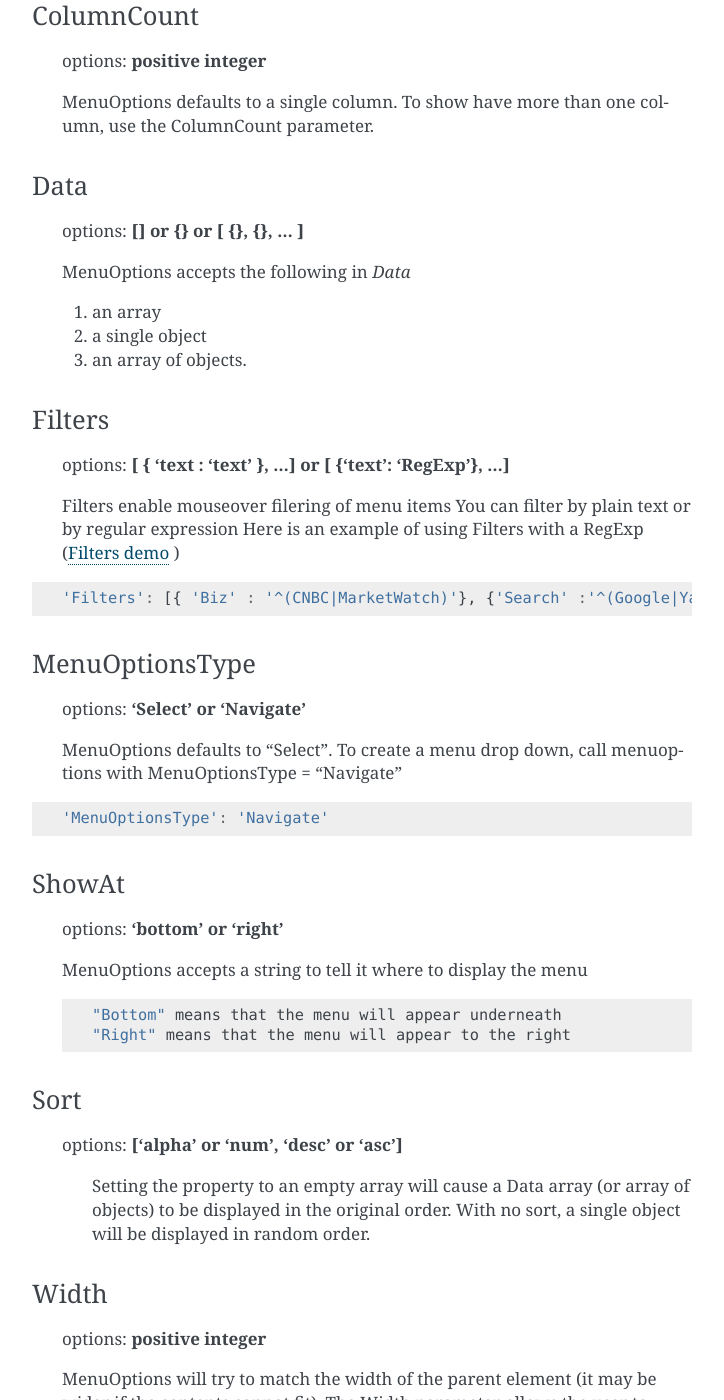
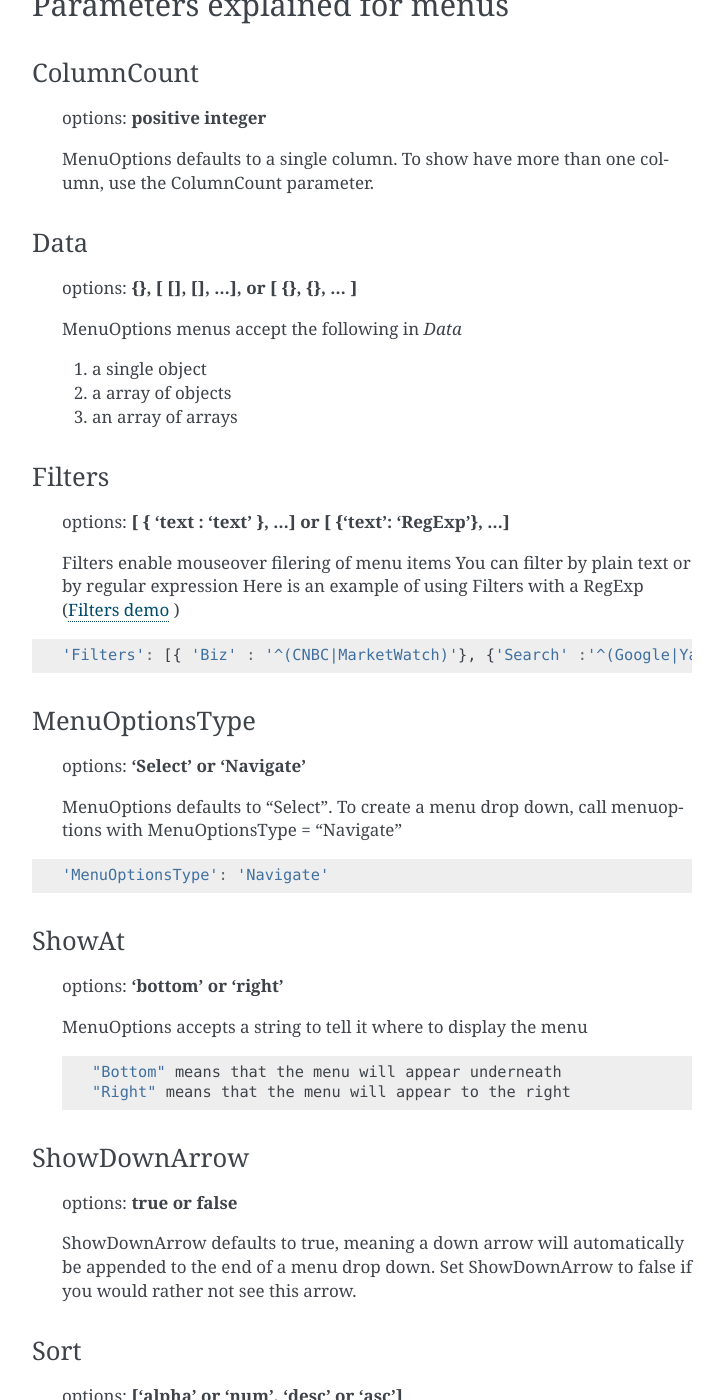
Before and after one commit to compsult/MenuOptions, a Sphinx documentation site: the page built from docs/source/MenuParams.rst, in a window 1280 px wide and 1400 px high, scrolled down 1082 px. Shown: the whole window, without its empty margins (388-1112 px from the left). Built offline with Sphinx 7.4.7, drawn with Linux system fonts in a browser that asks for light colours; some of the changed text lies outside the part shown.

Commit message:
make menu down arrows optional

```diff
--- a/docs/source/FAQ.rst
+++ b/docs/source/FAQ.rst
@@ -5,13 +5,13 @@ FAQ
 Why do we need another input widget?
 ------------------------------------
 MenuOptions was created for one reason.
-    To reduce - to an absolute minimum - the number of keystrokes and mouse clicks for data entry.
+    To reduce - to an absolute minimum - the number of keystrokes and clicks required for data entry.
 
 
 It enables:
 
 - 1 click data entry
-- if the item is at the top of the list, you only need to press the enter key (one keypress)
+- if an item is at the top of the list, only one key needs to be pressed (the enter key)
 - it uses intelligent autocomplete
   (characters not in any select list item are automatically removed, saving keystrokes)
 - mouseover filtering lets user reduce choices by moving their mouse over a filter element
--- a/docs/source/MenuParams.rst
+++ b/docs/source/MenuParams.rst
@@ -21,6 +21,7 @@ Parameter list for menus
     Filters, array of objects,"{'str':'str'} or {'str':'RegExp'}", none, false
     MenuOptionsType,string,'Select' or 'Navigate','Select',false
     ShowAt,string,'Bottom' or 'Right','Bottom',false
+    ShowDownArrow,boolean, "true or false",true,false
     Sort,array of strings,"['alpha'|'num', 'desc'|'asc']","['alpha','asc']",false
     Width,integer,positive integer,width of parent,false
 
@@ -36,13 +37,13 @@ ColumnCount
 
 Data
 ^^^^
-    options: **[] or {} or  [ {}, {}, ... ]**
+    options: **{}, [ [], [], ...], or [ {}, {}, ... ]**
 
-    MenuOptions accepts the following in `Data`
+    MenuOptions menus accept the following in `Data`
 
-    1. an array
-    #. a single object
-    #. an array of objects.
+    1. a single object
+    #. a array of objects
+    #. an array of arrays
 
 Filters
 ^^^^^^^
@@ -77,6 +78,14 @@ ShowAt
     "Bottom" means that the menu will appear underneath
     "Right" means that the menu will appear to the right
 
+ShowDownArrow
+^^^^^^^^^^^^^
+     options: **true or false**
+
+     ShowDownArrow defaults to true, meaning a down arrow will automatically
+     be appended to the end of a menu drop down. Set ShowDownArrow to false
+     if you would rather not see this arrow.
+
 Sort
 ^^^^
     options: **['alpha' or 'num', 'desc' or 'asc']**
--- a/menuoptions.jquery.json
+++ b/menuoptions.jquery.json
@@ -8,7 +8,7 @@
         "input",
         "menu"
     ],
-    "version":"1.6.0-3",
+    "version":"1.6.0-4",
     "author": {
         "name": "Michael Etts",
         "url": "https://github.com/compsult/menuoptions"
--- a/package.json
+++ b/package.json
@@ -1,6 +1,6 @@
 {
     "name": "menuoptions",
-    "version":"1.6.0-3",
+    "version":"1.6.0-4",
     "title": "Menu Options",
     "description": "A jQuery widget designed to optimize data entry speed for both keyboard and mouse users. MenuOptions uses autocomplete and mouseover filtering to accomplish this. Menus can be created that follow URLs or execute javascript functions.",
     "keywords": [
```
Also changed, not shown: 4 other files.
